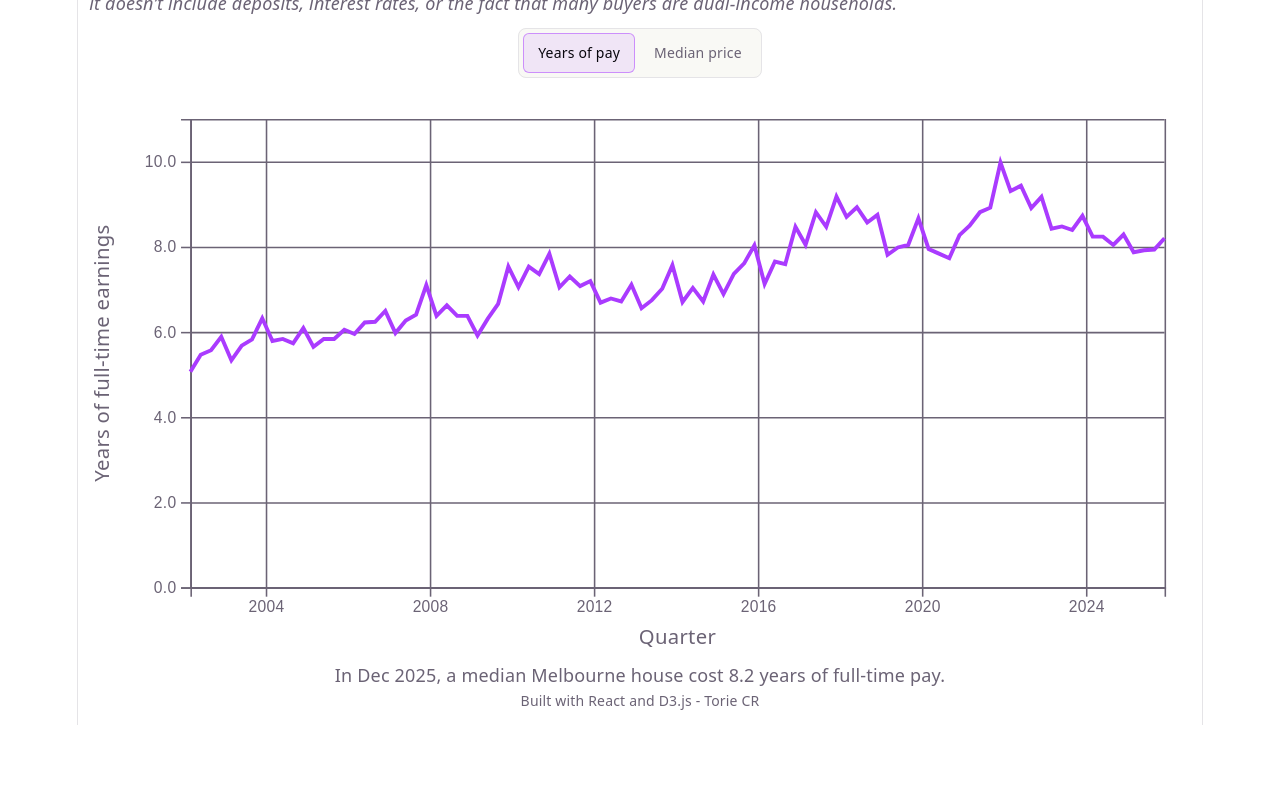
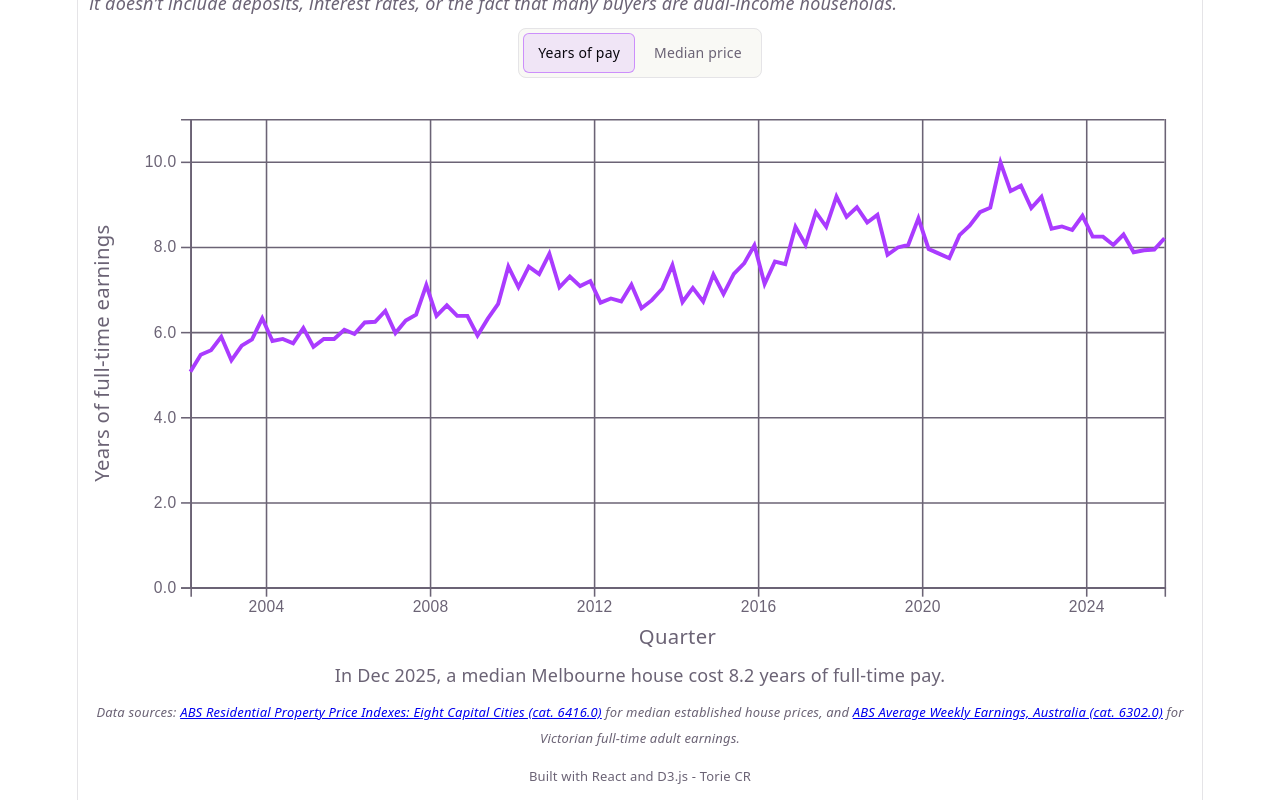
Before and after one commit to toriecr/melbourne-housing-viz, a React (Vite) app: page / in a window 1280 px wide. Shown: the part 264-1064 px from the top of the page. Before the commit the page ends 989 px from the top, so only its background shows below. Built offline with nearby package versions, Linux system fonts and the light colour scheme.

Commit message:
feat: Add data sources to footer

```diff
--- a/src/App.jsx
+++ b/src/App.jsx
@@ -11,7 +11,26 @@ function App() {
 			<main style={{ flex: 1, }}>
 				<HousingChart />
 			</main>
-			<footer style={{ paddingBottom: '1%', fontSize: '14px' }}>
+			<footer style={{ paddingBottom: '1%', fontSize: '13px' }}>
+				<p style={{ fontStyle: 'italic', padding: '1%' }}>
+					Data sources:{' '}
+					<a
+						href="https://www.abs.gov.au/statistics/economy/price-indexes-and-inflation/residential-property-price-indexes-eight-capital-cities"
+						target="_blank"
+						rel="noreferrer"
+					>
+						ABS Residential Property Price Indexes: Eight Capital Cities (cat. 6416.0)
+					</a>{' '}
+					for median established house prices, and{' '}
+					<a
+						href="https://www.abs.gov.au/statistics/labour/earnings-and-working-conditions/average-weekly-earnings-australia/latest-release"
+						target="_blank"
+						rel="noreferrer"
+					>
+						ABS Average Weekly Earnings, Australia (cat. 6302.0)
+					</a>{' '}
+					for Victorian full-time adult earnings.
+				</p>
 				<p>Built with React and D3.js - Torie CR</p>
 			</footer>
 		</>
```
